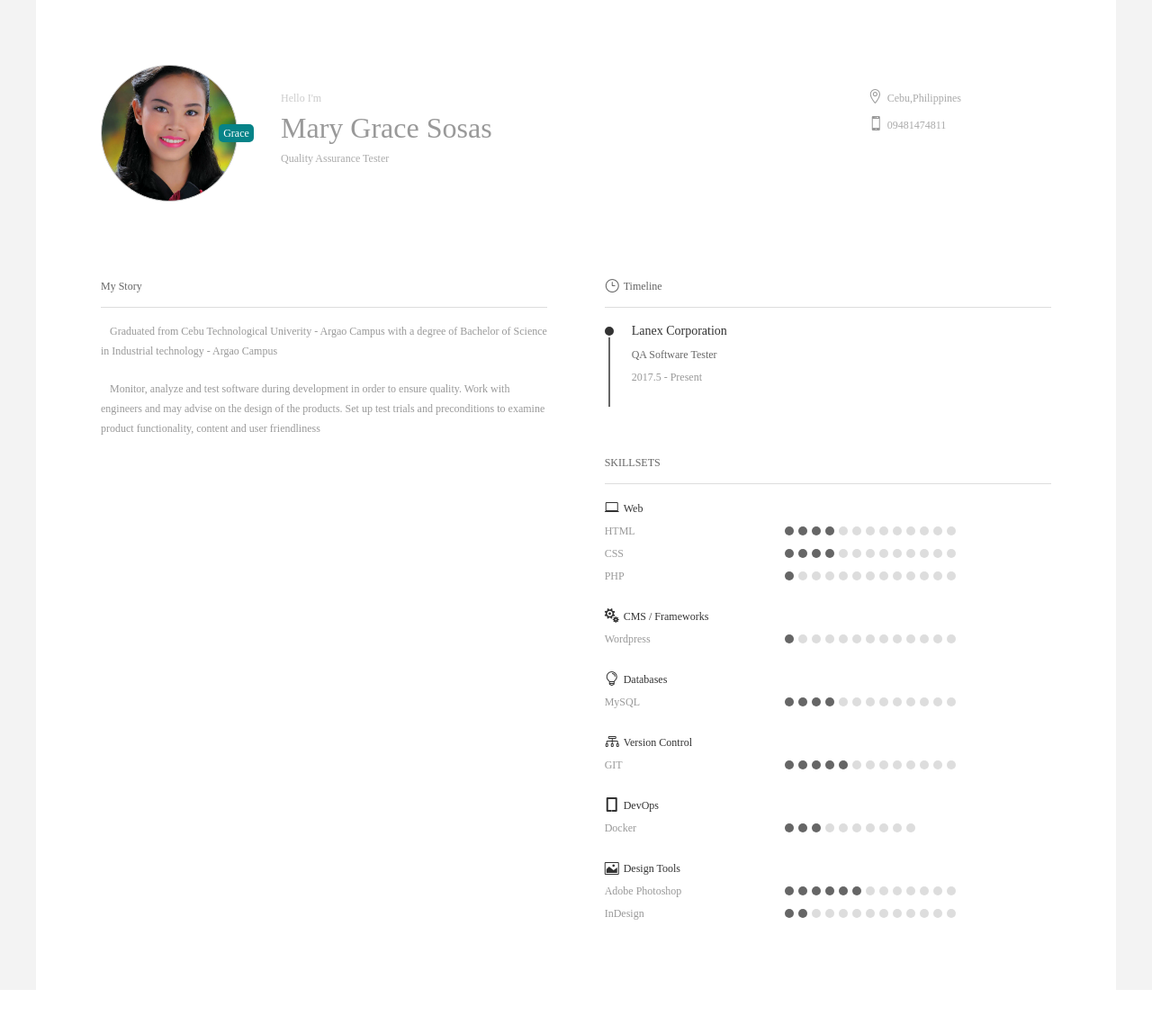
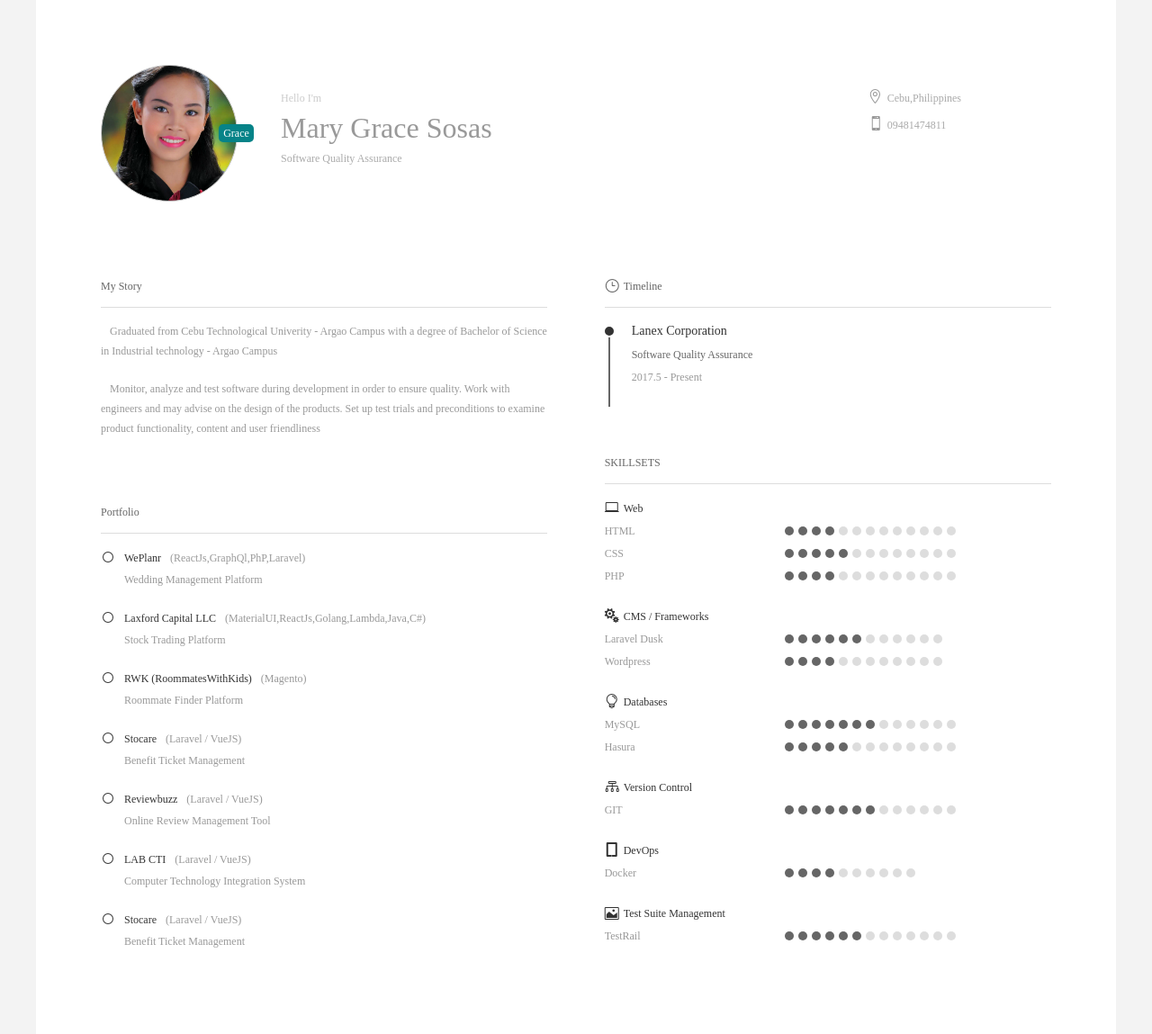
Before and after one commit to GraceSosas/gracesosas, a PHP site: page / in a window 1280 px wide. Shown: the whole page at 90% size. Before the commit the page ends 1022 px from the top, so only its background shows below. Run offline with PHP 8.4, Linux system fonts and the light colour scheme.

Commit message:
Update:2019/07

```diff
--- a/css/style.css
+++ b/css/style.css
@@ -13,7 +13,7 @@ i {font-style: normal;}
 
 /* begin */
 body { font-family:'微软雅黑','Microsoft Yahei','Arail'; font-size: 12px; color: #666; background-color: #f3f3f3; }
-a,a:hover,a:active { -webkit-tap-highlight-color:rgba(0,0,0,0); text-decoration: none; }
+a,a:hover,a:active { -webkit-tap-highlight-color:rgba(0,0,0,0); text-decoration: none;color:#109d59; }
 html, body { *overflow-x:hidden; -webkit-overflow-scrolling:touch; }
 body.of { overflow: hidden; }
 input,button,textarea,select { font-family:'微软雅黑','Microsoft Yahei','Arail'; outline: none; }
@@ -155,7 +155,7 @@ b.doing.r5 img:hover { width: 47px;
 .info_content ul li p i { margin-left: 5px; }
 .info_content ul li .btn_go i { float: right; font-size: 20px; }
 .info_content ul li .btn_more { width: 80px; height: 30px; line-height: 30px; border: 1px #ccc solid; display: block; margin-left: 26px; text-align: center; display: none; }
-.info_content ul:hover li .btn_more { display: block; }
+.info_content ul:hover li .btn_more { display: block; color: #109d59; }
 
 .info_timeline ul li { list-style: none; position: relative; overflow: hidden; padding-bottom: 20px; }
 .info_timeline ul li .dot { width: 2px; height: 100%; position: absolute; left: 4px; top: 0; background-color: #666; }
--- a/index.html
+++ b/index.html
@@ -43,18 +43,19 @@
                 <!--header-->
                 <div class="header clearfix">
                     <div class="avatar">
-                        <a href="javascript:;" class="avatar_pic circle"><em class="circle doing">Mary</em></a>
+                        <a class="avatar_pic circle"><em class="circle doing">Mary</em></a>
                         <b class="doing r5">Grace</b>
                     </div>
                     <div class="base">
                         <p class="desc">Hello I'm</p>
                         <h2>Mary Grace Sosas</h2>
-                        <p>Quality Assurance Tester</p>
+                        <p>Software Quality Assurance</p>
                         <span>
                             <p><i aria-hidden="true" data-icon="&#xe01d;"></i>Cebu,Philippines</p>
                             <p><a href="javascript:;" class="tel_me"><i aria-hidden="true" data-icon="&#xe00b;"></i>09481474811</a></p>
                         </span>
                     </div>
+
                 </div>
 
                 <!-- Information -->
@@ -68,6 +69,60 @@
                         <!-- Lanex Corparation Story -->
                         <p class="desc s7"><em class="count"></em>Monitor, analyze and test software during development in order to ensure quality. Work with engineers and may advise on the design of the products. Set up test trials and preconditions to examine product functionality, content and user friendliness</p>
 
+                        <h5>Portfolio</h5>
+                        <ul>
+                            <li class="clearfix">
+                                <div class="con">
+                                    <h3><i aria-hidden="true" data-icon="&#x5b;"></i>WePlanr<em>(ReactJs,GraphQl,PhP,Laravel)</em></h3>
+                                    <p>Wedding Management Platform</p>
+                                </div>
+                                <a href="https://www.weplanr.com/" target="_blank" class="btn_go btn_green product_1 r5">LINK<i aria-hidden="true" data-icon="&#x35;"></i></a>
+                            </li>
+                            <li class="clearfix">
+                                <div class="con">
+                                    <h3><i aria-hidden="true" data-icon="&#x5b;"></i>Laxford Capital LLC<em>(MaterialUI,ReactJs,Golang,Lambda,Java,C#)</em></h3>
+                                    <p>Stock Trading Platform</p>
+                                </div>
+                                <a href="https://www.laxford-capital.com/" target="_blank" class="btn_go btn_green product_1 r5">LINK<i aria-hidden="true" data-icon="&#x35;"></i></a>
+                            </li>
+                            <li class="clearfix">
+                                <div class="con">
+                                    <h3><i aria-hidden="true" data-icon="&#x5b;"></i>RWK (RoommatesWithKids)<em>(Magento)</em></h3>
+                                    <p>Roommate Finder Platform</p>
+                                </div>
+                                <a href="https://roommateswithkids.com/" target="_blank" class="btn_go btn_green product_1 r5">LINK<i aria-hidden="true" data-icon="&#x35;"></i></a>
+                            </li>
+                            <li class="clearfix">
+                                <div class="con">
+                                    <h3><i aria-hidden="true" data-icon="&#x5b;"></i>Stocare<em>(Laravel / VueJS)</em></h3>
+                                    <p>Benefit Ticket Management</p>
+                                </div>
+                                <a href="https://stocare.jp/login" target="_blank" class="btn_go btn_green product_1 r5">LINK<i aria-hidden="true" data-icon="&#x35;"></i></a>
+                            </li>
+                            <li class="clearfix">
+                                <div class="con">
+                                    <h3><i aria-hidden="true" data-icon="&#x5b;"></i>Reviewbuzz<em>(Laravel / VueJS)</em></h3>
+                                    <p>Online Review Management Tool</p>
+                                </div>
+                                <a href="https://www.reviewbuzz.com/" target="_blank" class="btn_go btn_green product_1 r5">LINK<i aria-hidden="true" data-icon="&#x35;"></i></a>
+                            </li>
+                            <li class="clearfix">
+                                <div class="con">
+                                    <h3><i aria-hidden="true" data-icon="&#x5b;"></i>LAB CTI<em>(Laravel / VueJS)</em></h3>
+                                    <p>Computer Technology Integration System</p>
+                                </div>
+                                <a href="https://labcti.com/" target="_blank" class="btn_go btn_green product_1 r5">LINK<i aria-hidden="true" data-icon="&#x35;"></i></a>
+                            </li>
+                            <li class="clearfix">
+                                <div class="con">
+                                    <h3><i aria-hidden="true" data-icon="&#x5b;"></i>Stocare<em>(Laravel / VueJS)</em></h3>
+                                    <p>Benefit Ticket Management</p>
+                                </div>
+                                <a href="https://stocare.jp/login" target="_blank" class="btn_go btn_green product_1 r5">LINK<i aria-hidden="true" data-icon="&#x35;"></i></a>
+                            </li>
+                        </ul>
+
+
                     </div>
 
                     <!--right-->
@@ -80,7 +135,7 @@
                                 <!--内容-->
                                 <div class="con">
                                     <h3>Lanex Corporation</h3>
-                                    <p>QA Software Tester</p>
+                                    <p>Software Quality Assurance</p>
                                     <p class="desc">2017.5 - Present</p>
                                 </div>
                             </li>
@@ -117,7 +172,7 @@
                                 <b></b>
                                 <b></b>
                                 <b></b>
-                                <em></em>
+                                <b></b>
                                 <em></em>
                                 <em></em>
                                 <em></em>
@@ -132,9 +187,9 @@
                             <dt>PHP</dt>
                             <dd>
                                 <b></b>
-                                <em></em>
-                                <em></em>
-                                <em></em>
+                                <b></b>
+                                <b></b>
+                                <b></b>
                                 <em></em>
                                 <em></em>
                                 <em></em>
@@ -152,13 +207,29 @@
                             <dd></dd>
                         </dl>
                         <dl class="clearfix">
-                            <dt>Wordpress</dt>
+                            <dt>Laravel Dusk</dt>
                             <dd>
+                                <b></b>
+                                <b></b>
+                                <b></b>
+                                <b></b>
+                                <b></b>
                                 <b></b>
                                 <em></em>
                                 <em></em>
                                 <em></em>
                                 <em></em>
+                                <em></em>
+                                <em></em>
+                            </dd>
+                        </dl>
+                        <dl class="clearfix">
+                            <dt>Wordpress</dt>
+                            <dd>
+                                <b></b>
+                                <b></b>
+                                <b></b>
+                                <b></b>
                                 <em></em>
                                 <em></em>
                                 <em></em>
@@ -180,7 +251,25 @@
                                 <b></b>
                                 <b></b>
                                 <b></b>
+                                <b></b>
+                                <b></b>
+                                <b></b>
                                 <em></em>
+                                <em></em>
+                                <em></em>
+                                <em></em>
+                                <em></em>
+                                <em></em>
+                            </dd>
+                        </dl>
+                        <dl class="clearfix">
+                            <dt>Hasura</dt>
+                            <dd>
+                                <b></b>
+                                <b></b>
+                                <b></b>
+                                <b></b>
+                                <b></b>
                                 <em></em>
                                 <em></em>
                                 <em></em>
@@ -203,8 +292,8 @@
                                 <b></b>
                                 <b></b>
                                 <b></b>
-                                <em></em>
-                                <em></em>
+                                <b></b>
+                                <b></b>
                                 <em></em>
                                 <em></em>
                                 <em></em>
@@ -224,7 +313,7 @@
                                 <b></b>
                                 <b></b>
                                 <b></b>
-                                <em></em>
+                                <b></b>
                                 <em></em>
                                 <em></em>
                                 <em></em>
@@ -235,11 +324,11 @@
                         </dl>
 
                         <dl class="clearfix mt20">
-                            <dt><h6><i aria-hidden="true" data-icon="&#xe005;"></i>Design Tools<h6></dt>
+                            <dt><h6><i aria-hidden="true" data-icon="&#xe005;"></i>Test Suite Management<h6></dt>
                             <dd></dd>
                         </dl>
                         <dl class="clearfix">
-                            <dt>Adobe Photoshop</dt>
+                            <dt>TestRail</dt>
                             <dd>
                                 <b></b>
                                 <b></b>
@@ -247,24 +336,6 @@
                                 <b></b>
                                 <b></b>
                                 <b></b>
-                                <em></em>
-                                <em></em>
-                                <em></em>
-                                <em></em>
-                                <em></em>
-                                <em></em>
-                                <em></em>
-                            </dd>
-                        </dl>
-                        <dl class="clearfix">
-                            <dt>InDesign</dt>
-                            <dd>
-                                <b></b>
-                                <b></b>
-                                <em></em>
-                                <em></em>
-                                <em></em>
-                                <em></em>
                                 <em></em>
                                 <em></em>
                                 <em></em>
```
Also changed, not shown: js/common.js (+26 -26 lines).
